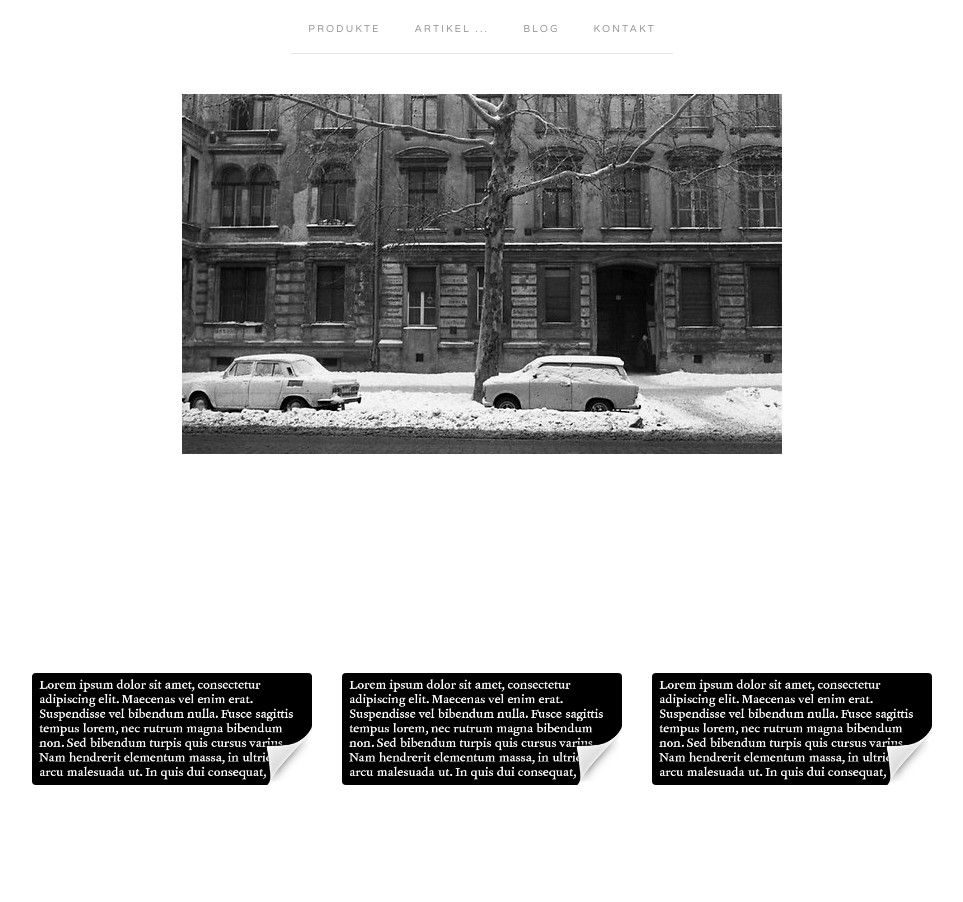
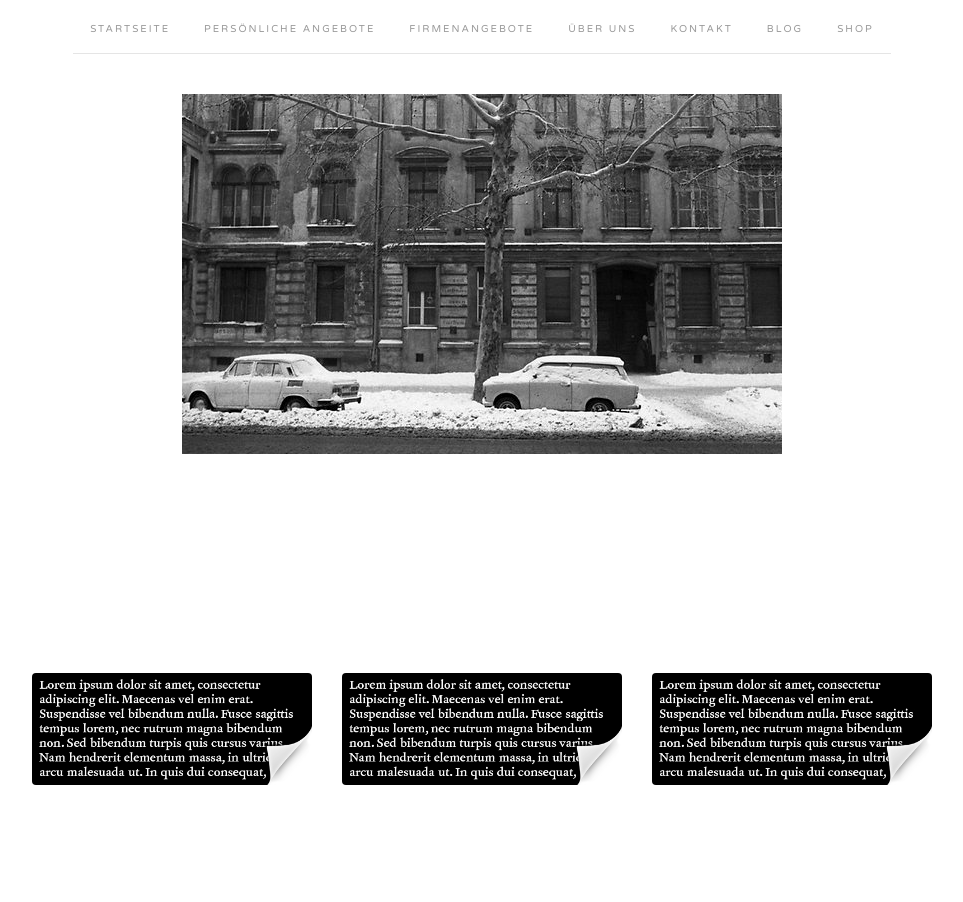
Before and after one commit to schmidtserben/homepage, a plain HTML site: page index.html in a window 1280 px wide. Shown: the top 902 px of the page, without its empty margins (158-1121 px from the left). Drawn offline with nearby package versions, Linux system fonts and the light colour scheme.

Commit message:
Update index.html

```diff
--- a/index.html
+++ b/index.html
@@ -35,7 +35,7 @@
       <div class="canvas">
         <nav id="main_nav">
           <ul>
-            <li ><a href="products.html">Produkte</a></li><li ><a href="articles.html" title="Artikel ...">Artikel ...</a></li><li ><a href="blog.html" title="Blog">Blog</a></li><li ><a href="contact.html" title="Kontakt">Kontakt</a></li>
+            <li ><a href="index.html">Startseite</a></li><li ><a href="personal.html" title="Persönliche Angebote">Persönliche Angebote</a></li><li ><a href="business.html" title="Firmenangebote">Firmenangebote</a></li><li ><a href="about.html" title="Über uns">Über uns</a></li><li ><a href="contact.html" title="Kontakt">Kontakt</a></li><li ><a href="blog.html" title="Blog">Blog</a></li><li ><a href="shop.html" title="Shop">Shop</a></li>
           </ul>
         </nav>
 
```
